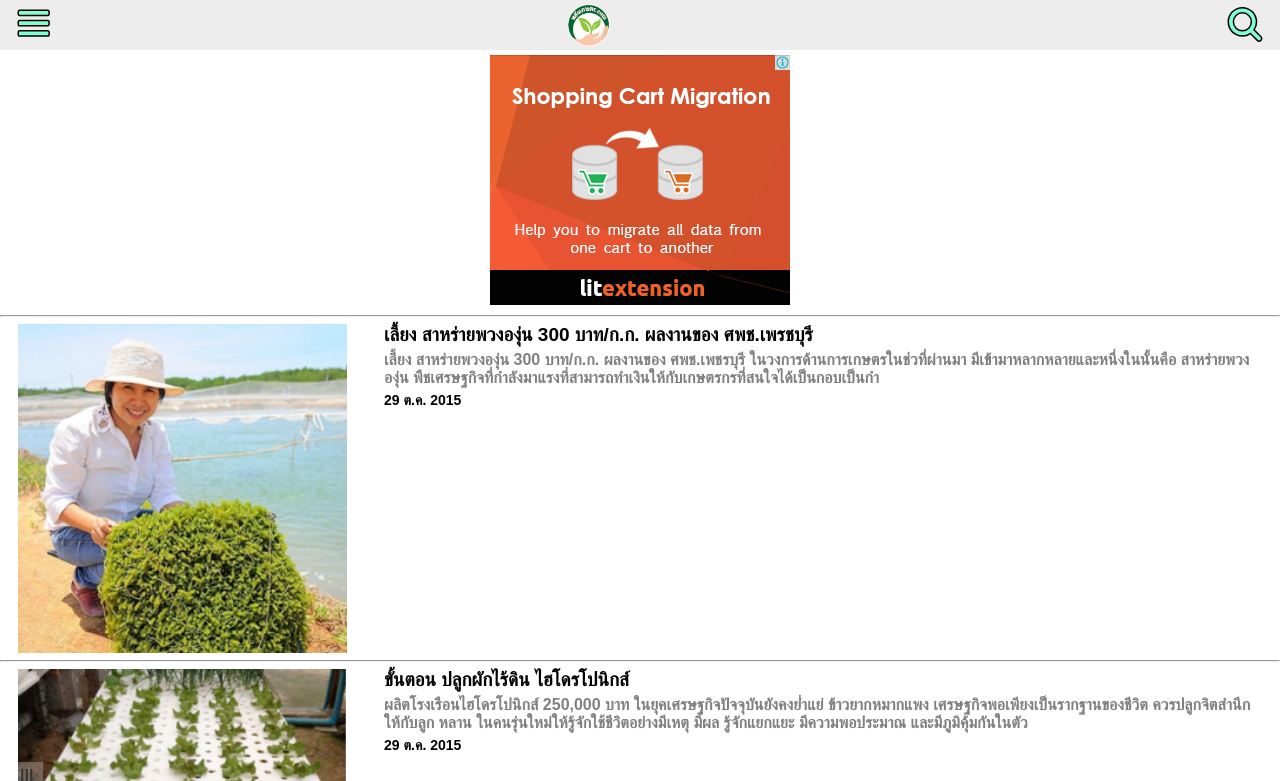
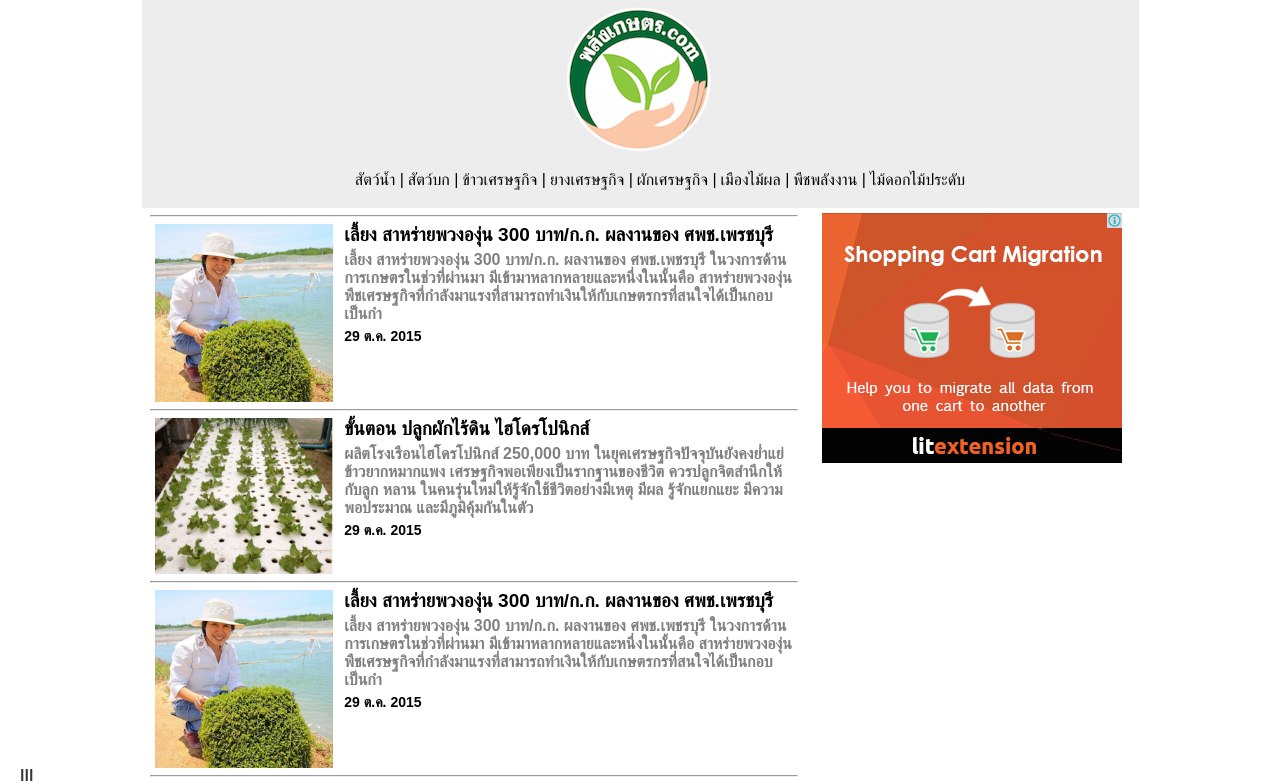
Before and after one commit to parnaigon/nosugar, a website: page homepage.html in a window 1280 px wide. Shown: the top 781 px of the page. Drawn offline with Linux system fonts and the light colour scheme; a web font is replaced by a local one.

Commit message:
finish Desktop version

```diff
--- a/homepage.html
+++ b/homepage.html
@@ -15,23 +15,39 @@
         <div class="off-canvas-menu">
           <span id="close-icon"><i class="fa fa-2x fa-close"></i>    ปิดเมนู</span>
           <ul>
-            <li>สัตว์น้ำ</li>
-            <li>สัตว์บก</li>
-            <li>ข้าวเศรษฐกิจ</li>
-            <li>ยางเศรษฐกิจ</li>
-            <li>ข้าวเศรษฐกิจ</li>
-            <li>เมืองไม้ผล</li>
-            <li>พืชพลังงาน</li>
-            <li>ไม้ดอกไม้ประดับ</li>
+            <a href="#"><li>สัตว์น้ำ</li></a>
+            <a href="#"><li>สัตว์บก</li></a>
+            <a href="#"><li>ข้าวเศรษฐกิจ</li></a>
+            <a href="#"><li>ยางเศรษฐกิจ</li></a>
+            <a href="#"><li>ผักเศรษฐกิจ</li></a>
+            <a href="#"><li>เมืองไม้ผล</li></a>
+            <a href="#"><li>พืชพลังงาน</li></a>
+            <a href="#"><li>ไม้ดอกไม้ประดับ</li></a>
           </ul>
         </div>
-        <div class="menubar">
+        <div class="menubar-small">
           <span class="menu"><i class="fa fa-2x fa-bars"></i></span>
-          <div class="logo">
+          <div class="logo-small">
             <img src="/images/palangkaset.png" alt="" />
           </div>
           <span class="search"><i class="fa fa-2x fa-search"></i></span>
         </div>
+        <div class="menubar-large">
+          <div class="logo">
+            <img src="/images/palangkaset.png" alt="" />
+          </div>
+          <ul>
+            <a href="#"><li>สัตว์น้ำ |</li></a>
+            <a href="#"><li>สัตว์บก |</li></a>
+            <a href="#"><li>ข้าวเศรษฐกิจ |</li></a>
+            <a href="#"><li>ยางเศรษฐกิจ |</li></a>
+            <a href="#"><li>ผักเศรษฐกิจ |</li></a>
+            <a href="#"><li>เมืองไม้ผล |</li></a>
+            <a href="#"><li>พืชพลังงาน |</li></a>
+            <a href="#"><li>ไม้ดอกไม้ประดับ</li></a>
+          </ul>
+        </div>
+        <main>
           <div class="advertisement">
             <img src="/images/advertisement.png" alt="" />
           </div>
@@ -86,6 +102,7 @@
             </span>
             <hr>
           </div>
+        </main>
         <div class="footer">
           <span>ติดต่อเรา</span>
           <span>เกี่ยวกับเรา</span>
--- a/scss/homepage.scss
+++ b/scss/homepage.scss
@@ -15,7 +15,7 @@
 }
 
 $susy : (
-  columns: 7,
+  columns: 12,
   global-box-sizing: border-box,
   gutter-position: split,
   debug: (
@@ -31,7 +31,7 @@ $susy : (
 // /////////////////////////////////////////////
 $widest-phone-width: 481px;
 $widest-tablet-width: 768px;
-$tablet: $widest-phone-width $widest-tablet-width;
+$widest-small-desktop: 996px;
 
 
 // /////////////////////////////////////////////
@@ -60,9 +60,9 @@ h2   { font-size: 16px; font-size: 1.6rem; } /* =15px */
 h3   { font-size: 14px; font-size: 1.4rem; } /* =12px */
 
 
-// /////////////////////////////////////////////
-// Sass starts here
-// /////////////////////////////////////////////
+// ////////////////////////////////////////////////////
+// Phones, Tablets, Small Desktop layouts and styles
+// ///////////////////////////////////////////////////
 .container {
   overflow: hidden;
 }
@@ -82,8 +82,8 @@ h3   { font-size: 14px; font-size: 1.4rem; } /* =12px */
   width: 250px;
   left: -250px;
   overflow: scroll;
-  // background: rgba(248,0,0,0.3);
   background-color: $main-color;
+
   li {
     list-style-type: none;
     margin-top: 5px;
@@ -91,12 +91,25 @@ h3   { font-size: 14px; font-size: 1.4rem; } /* =12px */
 
     font-size: 1.6rem;
   }
+  a {
+    text-decoration: none;
+    color:black;
+  }
+
+  @include breakpoint($widest-tablet-width) {
+    display: none;
+  }
+
 }
 
-.menubar {
-  @include container(7 nest);
+.menubar-small {
+  @include container(nest);
   min-height: 45px;
   background: rgba(80,80,80,0.1);
+
+  @include breakpoint($widest-tablet-width) {
+    display: none;
+  }
 
   .menu, .search {
     margin-top: 5px;
@@ -106,21 +119,47 @@ h3   { font-size: 14px; font-size: 1.4rem; } /* =12px */
    -webkit-text-stroke-color: black;
   }
   .menu {
-    @include span(1 first);
+    @include span(2 first);
     text-align: left;
   }
   .search {
-    @include span(1 last);
+    @include span(2 last);
     text-align: right;
   }
 
-  .logo {
-    @include span(isolate 5 at 3 of 7);
+  .logo-small {
+    @include span(isolate 8 at 4.5 of 12);
     img {
       max-height: 45px;
       margin-top: 2px;
     }
   }
+
+}
+
+.menubar-large {
+  display:none;
+  padding-bottom: 5px;
+
+  @include breakpoint($widest-tablet-width) {
+    display: block;
+    min-height: 45px;
+    background: rgba( 80 , 80 , 80 , 0.1);
+    text-align: center;
+
+    ul {
+      list-style-type:none;
+
+      li {
+        display:inline;
+        font-size: 1.6rem;
+      }
+      a {
+        text-decoration: none;
+        color:black;
+      }
+    }
+  } //end of small-desktop breakpoint
 
 }
 
@@ -132,14 +171,14 @@ h3   { font-size: 14px; font-size: 1.4rem; } /* =12px */
 .posts {
 
   .post-meta {
-    @include container(7)
+    @include container;
 
     .featured-image {
-      @include span(2 first)
+      @include span(3.5 first)
     }
 
     .post-title, .excerpt, .publish-date  {
-      @include span(5 last);
+      @include span(8.5 last);
       margin-top: 0;
       margin-bottom: 5px;
     }
@@ -164,12 +203,12 @@ h3   { font-size: 14px; font-size: 1.4rem; } /* =12px */
 } //end .posts
 
 .load-more-post {
-  @include span(7);
+  @include span(12);
   text-align: center;
 }
 
 .footer {
-  @include span(7);
+  @include span(12);
   text-align: center;
 
   a.back-to-top {
@@ -184,3 +223,20 @@ h3   { font-size: 14px; font-size: 1.4rem; } /* =12px */
   }
 
 }
+
+
+// ////////////////////////////////////////////////////
+// Large Desktop layouts and styles
+// ///////////////////////////////////////////////////
+@include breakpoint($widest-small-desktop) {
+  .container {
+    @include container(12 nest);
+    max-width: 997px;
+    .posts {
+      @include span(8 first);
+    }
+    .advertisement {
+      @include span(4 last);
+    }
+  }
+};
```
Also changed, not shown: css/homepage.css. Lines whose indentation alone changed are shown as unchanged.
